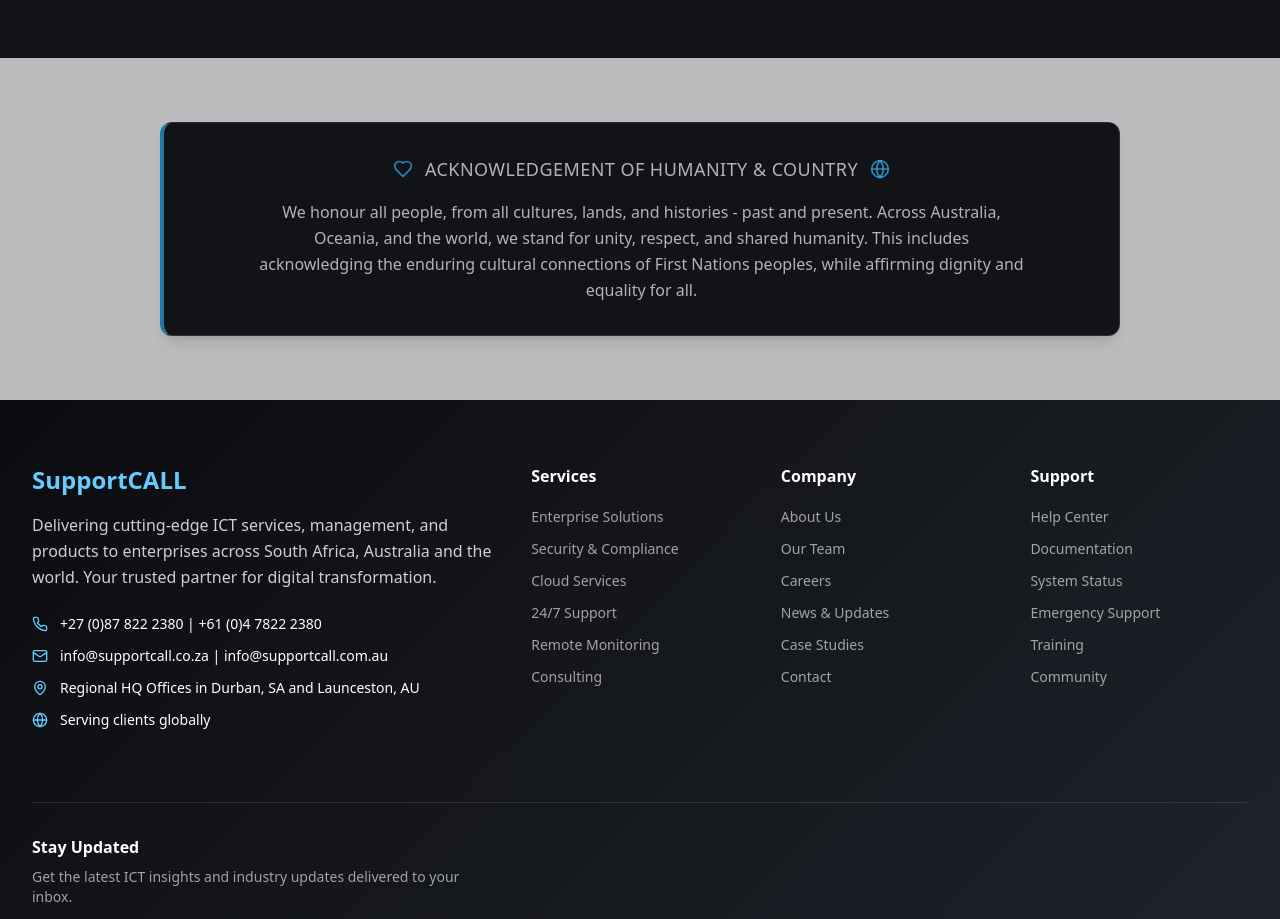
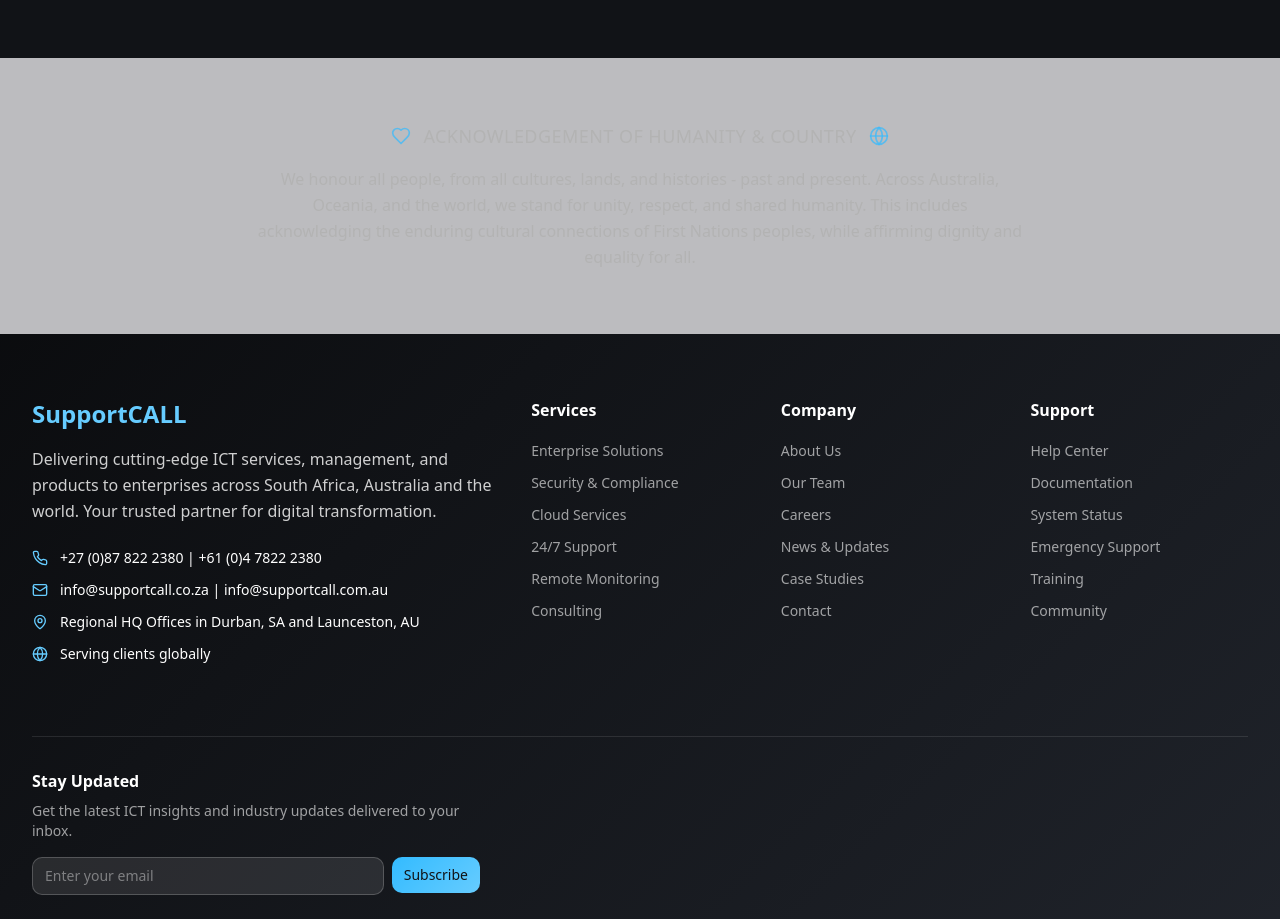
Before and after one commit to supportcall/bridge-ict-web, a React (Vite) app: page / in a window 1280 px wide. Shown: the part 7600-8519 px from the top of the page. Built offline with nearby package versions, Linux system fonts and the light colour scheme.

Commit message:
Refine Acknowledgement section
Remove white frame from Acknowledgement section.

```diff
--- a/src/components/Acknowledgement.tsx
+++ b/src/components/Acknowledgement.tsx
@@ -1,12 +1,9 @@
-import { Card, CardContent } from "@/components/ui/card";
 import { Heart, Globe } from "lucide-react";
 
 const Acknowledgement = () => {
   return (
     <section className="py-16 bg-muted/30">
       <div className="max-w-5xl mx-auto px-4 sm:px-6 lg:px-8">
-        <Card className="border-l-4 border-l-primary/60 bg-background shadow-lg">
-          <CardContent className="p-8">
         <div className="text-center">
           <div className="flex items-center justify-center space-x-3 mb-4">
             <Heart className="w-5 h-5 text-primary/70" />
@@ -22,8 +19,6 @@ const Acknowledgement = () => {
             while affirming dignity and equality for all.
           </p>
         </div>
-          </CardContent>
-        </Card>
       </div>
     </section>
   );
```
Lines whose indentation alone changed are shown as unchanged.
